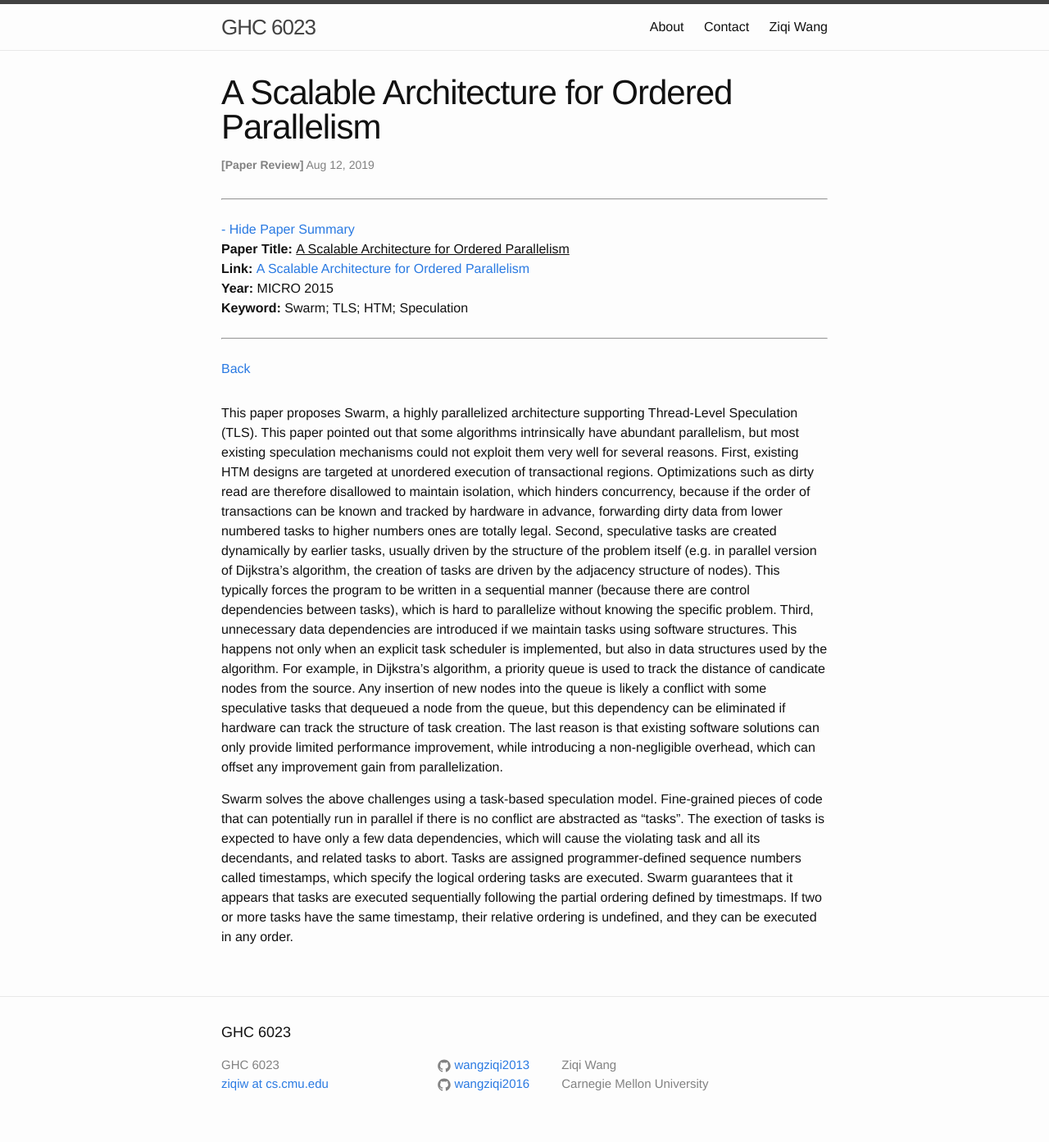
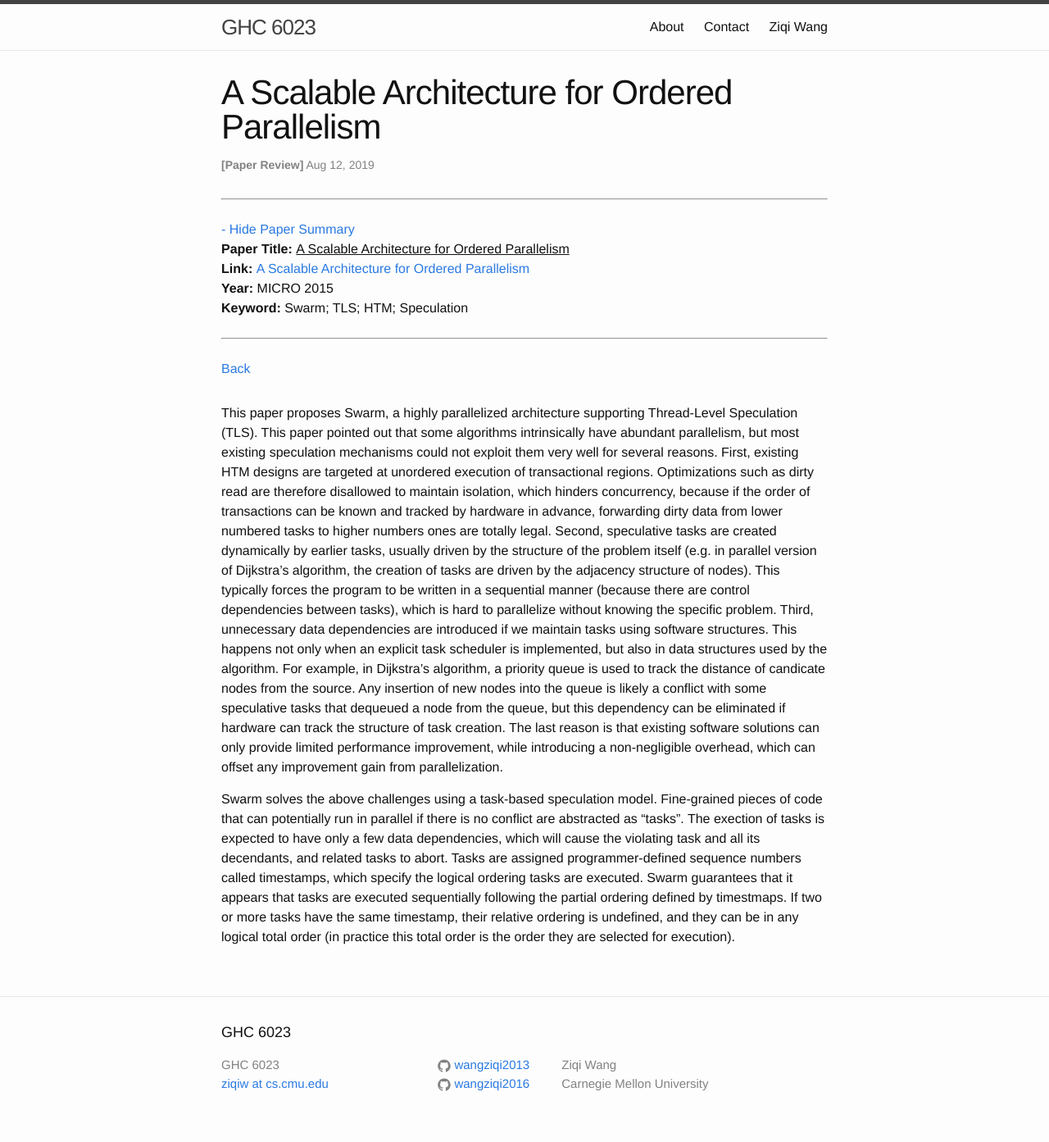
Before and after one commit to wangziqi2013/wangziqi2013.github.io, a Jekyll site: the page built from _posts/2019-08-12-swarm.markdown, in a window 1280 px wide. Shown: the whole page at 82% size. Built offline with Jekyll 4.4.1, drawn with Linux system fonts in a browser that asks for light colours.

Commit message:
Small change

```diff
--- a/_posts/2019-08-12-swarm.markdown
+++ b/_posts/2019-08-12-swarm.markdown
@@ -36,4 +36,4 @@ a few data dependencies, which will cause the violating task and all its decenda
 Tasks are assigned programmer-defined sequence numbers called timestamps, which specify the logical ordering tasks are
 executed. Swarm guarantees that it appears that tasks are executed sequentially following the partial ordering
 defined by timestmaps. If two or more tasks have the same timestamp, their relative ordering is undefined, and they can
-be executed in any order.
+be in any logical total order (in practice this total order is the order they are selected for execution).
```
